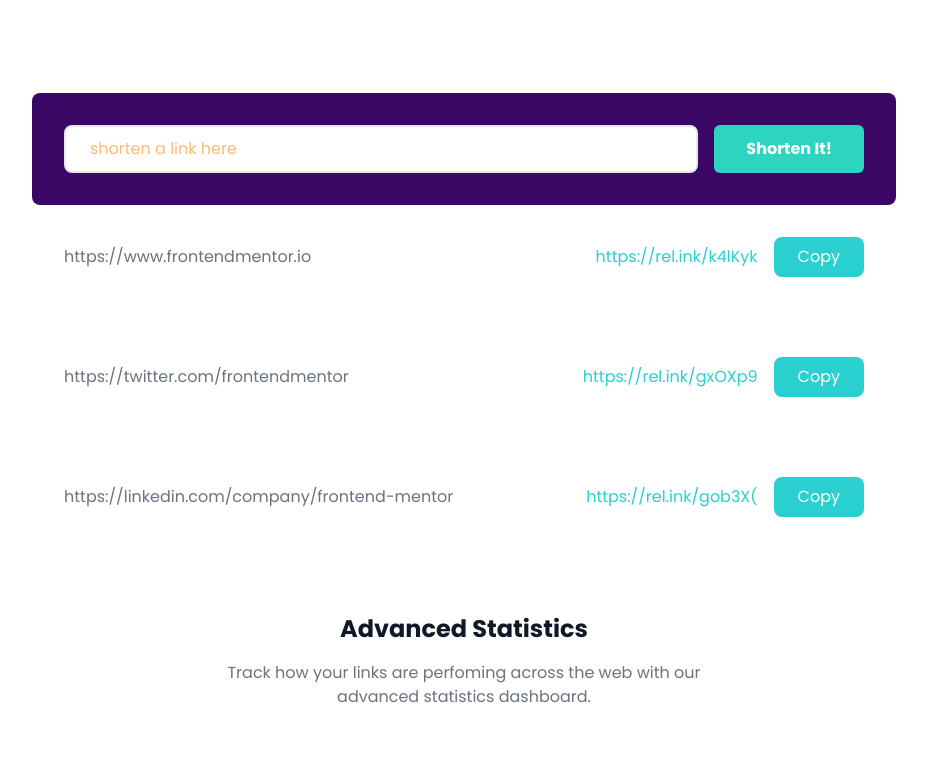
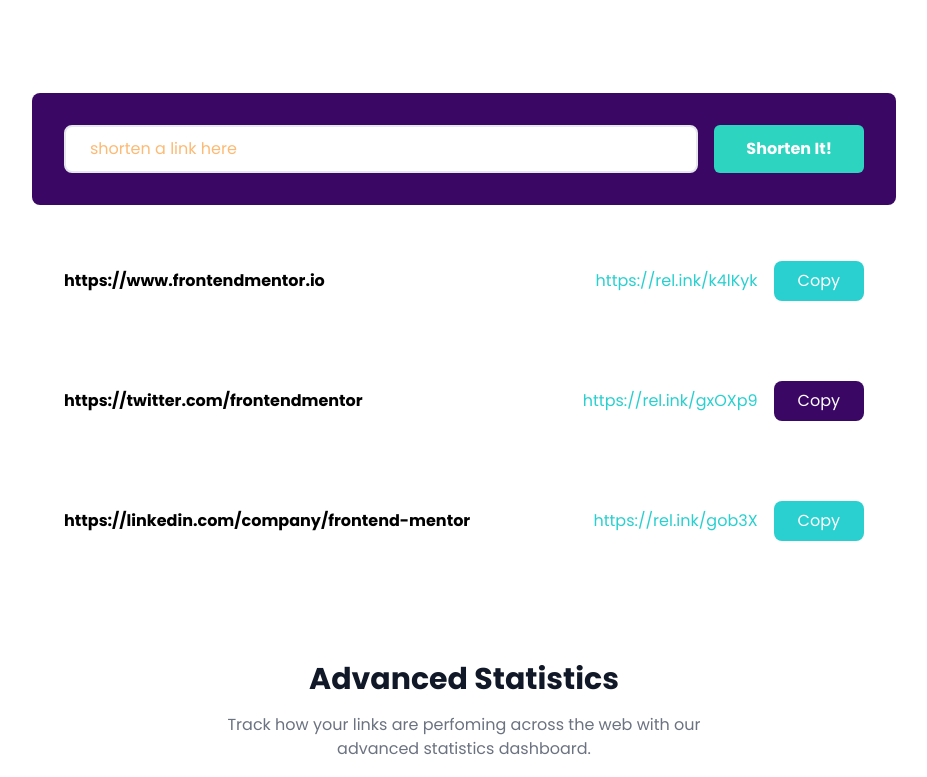
Before and after one commit to VPontis15/shortly, a website: page index.html in a window 1280 px wide. Shown: the part 479-1256 px from the top of the page, without its empty margins (176-1103 px from the left). Before the commit the page ends 1204 px from the top, so only its background shows below. Drawn offline with Linux system fonts and the light colour scheme.

Commit message:
typography adjustments

```diff
--- a/index.html
+++ b/index.html
@@ -74,31 +74,35 @@
             Shorten It!
           </button>
         </form>
-        <section class="links-container space-y-20 p-8 mb-16">
+        <section class="links-container space-y-20 px-8 py-14 mb-16">
           <div class="row">
-            <p>https://www.frontendmentor.io</p>
+            <p class="font-bold text-black">https://www.frontendmentor.io</p>
             <div class="flex gap-4 items-center">
               <p class="link">https://rel.ink/k4lKyk</p>
               <button class="copy-btn bg-cyan">Copy</button>
             </div>
           </div>
           <div class="row">
-            <p>https://twitter.com/frontendmentor</p>
+            <p class="font-bold text-black">
+              https://twitter.com/frontendmentor
+            </p>
             <div class="flex gap-4 items-center">
               <p class="link">https://rel.ink/gxOXp9</p>
-              <button class="copy-btn bg-cyan">Copy</button>
+              <button class="copy-btn bg-purple-950">Copy</button>
             </div>
           </div>
           <div class="row">
-            <p>https://linkedin.com/company/frontend-mentor</p>
+            <p class="font-bold text-black">
+              https://linkedin.com/company/frontend-mentor
+            </p>
             <div class="flex gap-4 items-center">
-              <p class="link">https://rel.ink/gob3X(</p>
+              <p class="link">https://rel.ink/gob3X</p>
               <button class="copy-btn bg-cyan">Copy</button>
             </div>
           </div>
         </section>
         <div class="mx-auto space-y-4">
-          <h2 class="text-center text-gray-900 text-2xl font-bold">
+          <h2 class="text-center text-gray-900 text-3xl font-semibold">
             Advanced Statistics
           </h2>
           <p class="text-gray-500 text-center max-w-[48ch] mx-auto">
```
Also changed, not shown: css/style.css.
